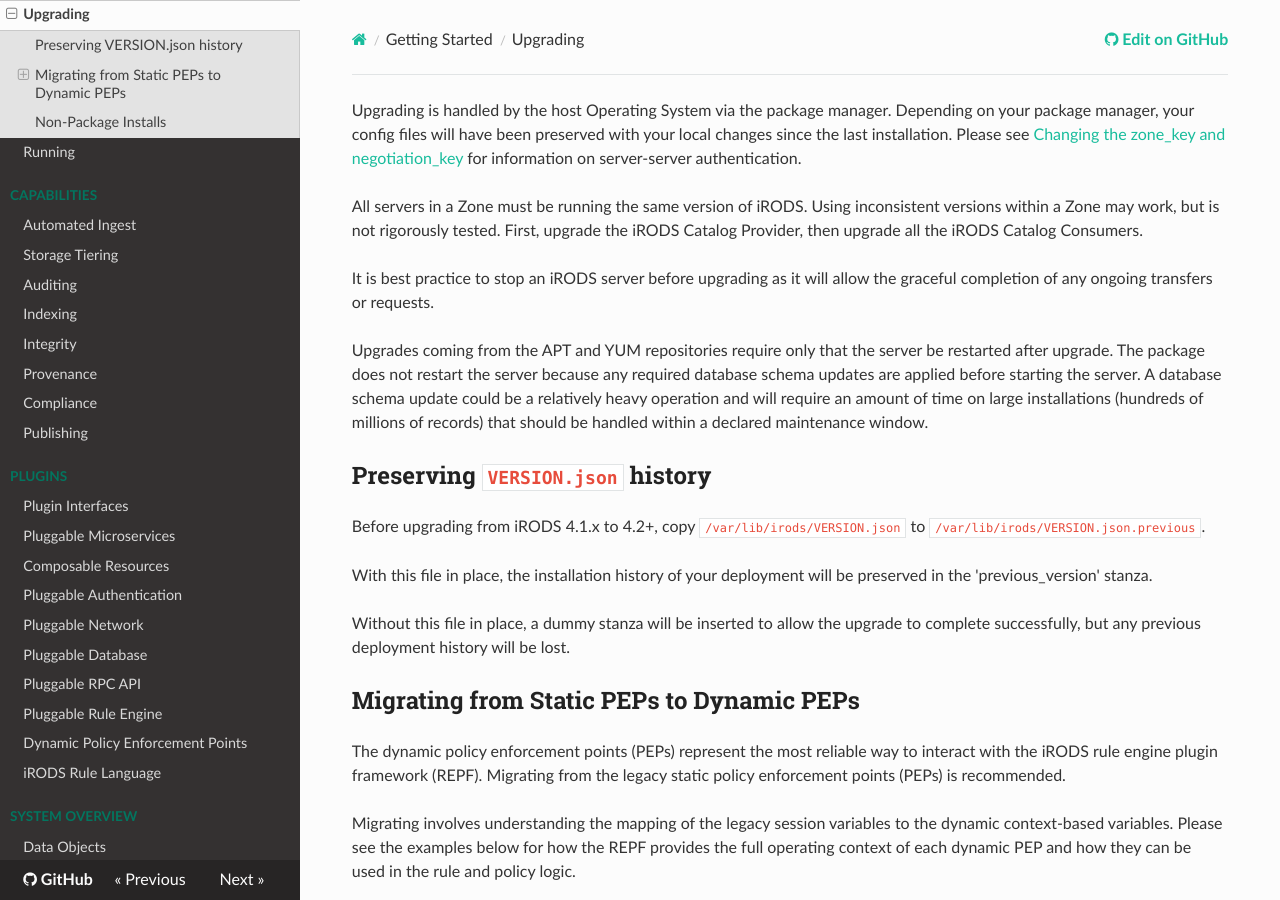
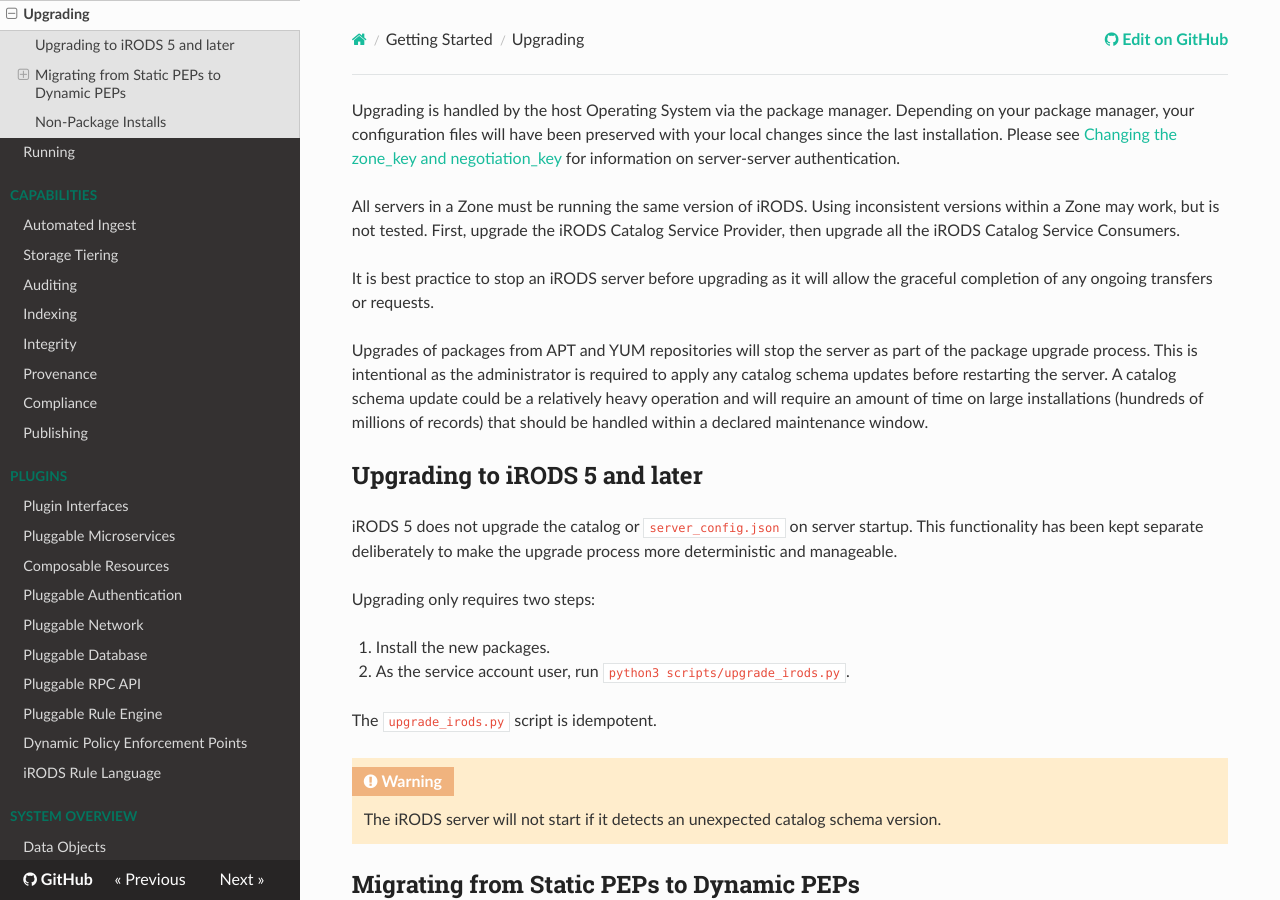
Before and after one commit to irods/irods_docs, an MkDocs documentation site: the page built from docs/getting_started/upgrading.md, in a window 1280 px wide and 900 px high. Built offline with MkDocs 1.6.1, drawn with Linux system fonts in a browser that asks for light colours; nearby versions of some CDN libraries.

Commit message:
[#301] iRODS 5: Document upgrade_irods.py script

```diff
--- a/docs/getting_started/upgrading.md
+++ b/docs/getting_started/upgrading.md
@@ -1,20 +1,26 @@
 #
 
-Upgrading is handled by the host Operating System via the package manager.  Depending on your package manager, your config files will have been preserved with your local changes since the last installation.  Please see [Changing the zone_key and negotiation_key](installation.md#changing-the-zone_key-and-negotiation_key) for information on server-server authentication.
+Upgrading is handled by the host Operating System via the package manager.  Depending on your package manager, your configuration files will have been preserved with your local changes since the last installation.  Please see [Changing the zone_key and negotiation_key](installation.md#changing-the-zone_key-and-negotiation_key) for information on server-server authentication.
 
-All servers in a Zone must be running the same version of iRODS.  Using inconsistent versions within a Zone may work, but is not rigorously tested.  First, upgrade the iRODS Catalog Provider, then upgrade all the iRODS Catalog Consumers.
+All servers in a Zone must be running the same version of iRODS.  Using inconsistent versions within a Zone may work, but is not tested.  First, upgrade the iRODS Catalog Service Provider, then upgrade all the iRODS Catalog Service Consumers.
 
 It is best practice to stop an iRODS server before upgrading as it will allow the graceful completion of any ongoing transfers or requests.
 
-Upgrades coming from the APT and YUM repositories require only that the server be restarted after upgrade.  The package does not restart the server because any required database schema updates are applied before starting the server.  A database schema update could be a relatively heavy operation and will require an amount of time on large installations (hundreds of millions of records) that should be handled within a declared maintenance window.
+Upgrades of packages from APT and YUM repositories will stop the server as part of the package upgrade process. This is intentional as the administrator is required to apply any catalog schema updates before restarting the server. A catalog schema update could be a relatively heavy operation and will require an amount of time on large installations (hundreds of millions of records) that should be handled within a declared maintenance window.
 
-## Preserving `VERSION.json` history
+## Upgrading to iRODS 5 and later
 
-Before upgrading from iRODS 4.1.x to 4.2+, copy `/var/lib/irods/VERSION.json` to `/var/lib/irods/VERSION.json.previous`.
+iRODS 5 does not upgrade the catalog or `server_config.json` on server startup. This functionality has been kept separate deliberately to make the upgrade process more deterministic and manageable.
 
-With this file in place, the installation history of your deployment will be preserved in the 'previous_version' stanza.
+Upgrading only requires two steps:
 
-Without this file in place, a dummy stanza will be inserted to allow the upgrade to complete successfully, but any previous deployment history will be lost.
+1. Install the new packages.
+1. As the service account user, run `python3 scripts/upgrade_irods.py`.
+
+The `upgrade_irods.py` script is idempotent.
+
+!!! Warning
+    The iRODS server will not start if it detects an unexpected catalog schema version.
 
 ## Migrating from Static PEPs to Dynamic PEPs
 
```
